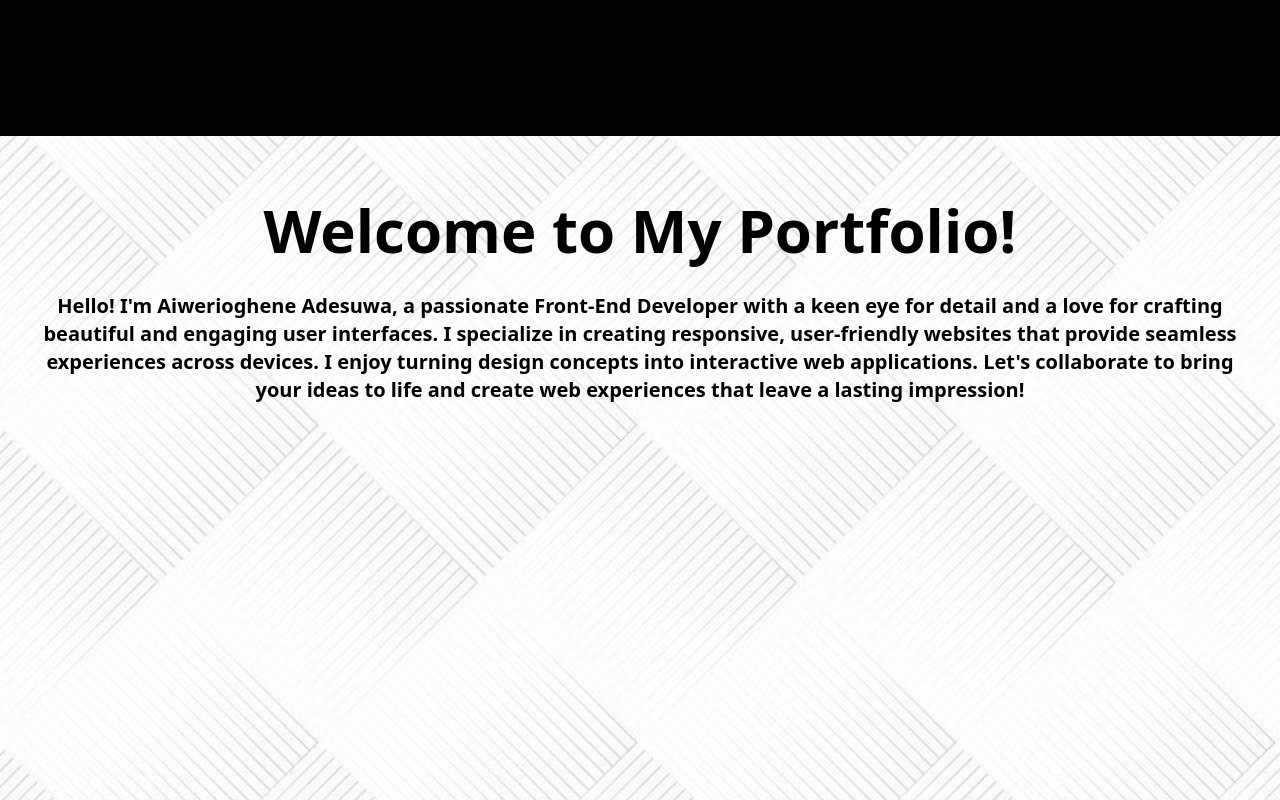
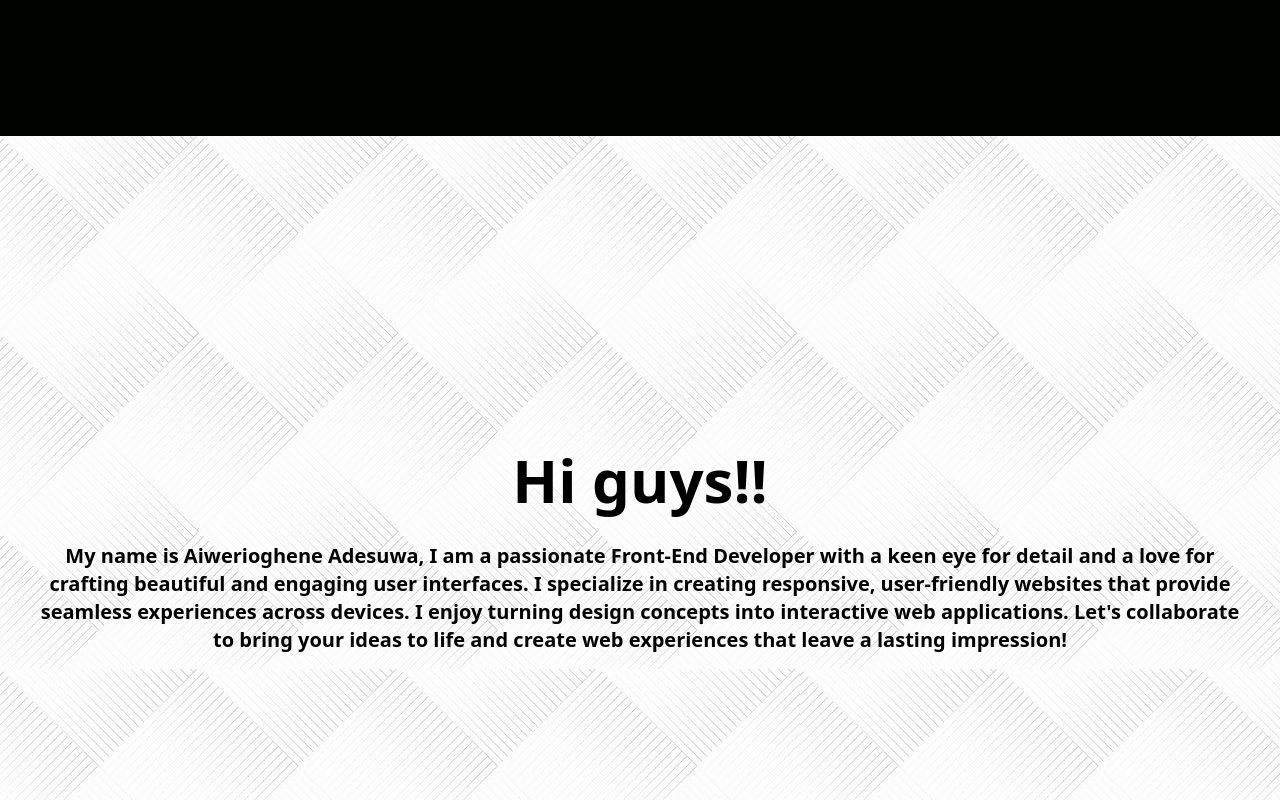
Before and after one commit to Aiwerioghene/Myportfolio, a React (Create React App) app: page / in a window 1280 px wide. Shown: the part 760-1560 px from the top of the page. Built offline with nearby package versions, Linux system fonts and the light colour scheme.

Commit message:
About done

```diff
--- a/src/components/About.jsx
+++ b/src/components/About.jsx
@@ -3,13 +3,13 @@
 
 const About = () => {
   return (
-    <div className='h-screen bg-cover bg-center' style={{ backgroundImage: `url(${Backg})` }}>
-      <div className='p-8 text-black font-bold text-center'>
+    <div className='relative flex flex-col items-center justify-center h-screen' style={{ backgroundImage: `url(${Backg})` }}>
+      <div className='p-8 text-black font-bold text-center justify-center'>
         <h1 className='text-4xl md:text-5xl lg:text-6xl mb-8 md:mt-8'>
-          Welcome to My Portfolio!
+          Hi guys!!
         </h1>
         <p className='mt-2 text-lg md:text-xl'>
-          Hello! I'm Aiwerioghene Adesuwa, a passionate Front-End Developer with a keen eye for detail and a love for crafting beautiful and engaging user interfaces.
+         My name is Aiwerioghene Adesuwa, I am a passionate Front-End Developer with a keen eye for detail and a love for crafting beautiful and engaging user interfaces.
           I specialize in creating responsive, user-friendly websites that provide seamless experiences across devices. I enjoy turning design concepts into interactive web applications.
           Let's collaborate to bring your ideas to life and create web experiences that leave a lasting impression!
         </p>
```
